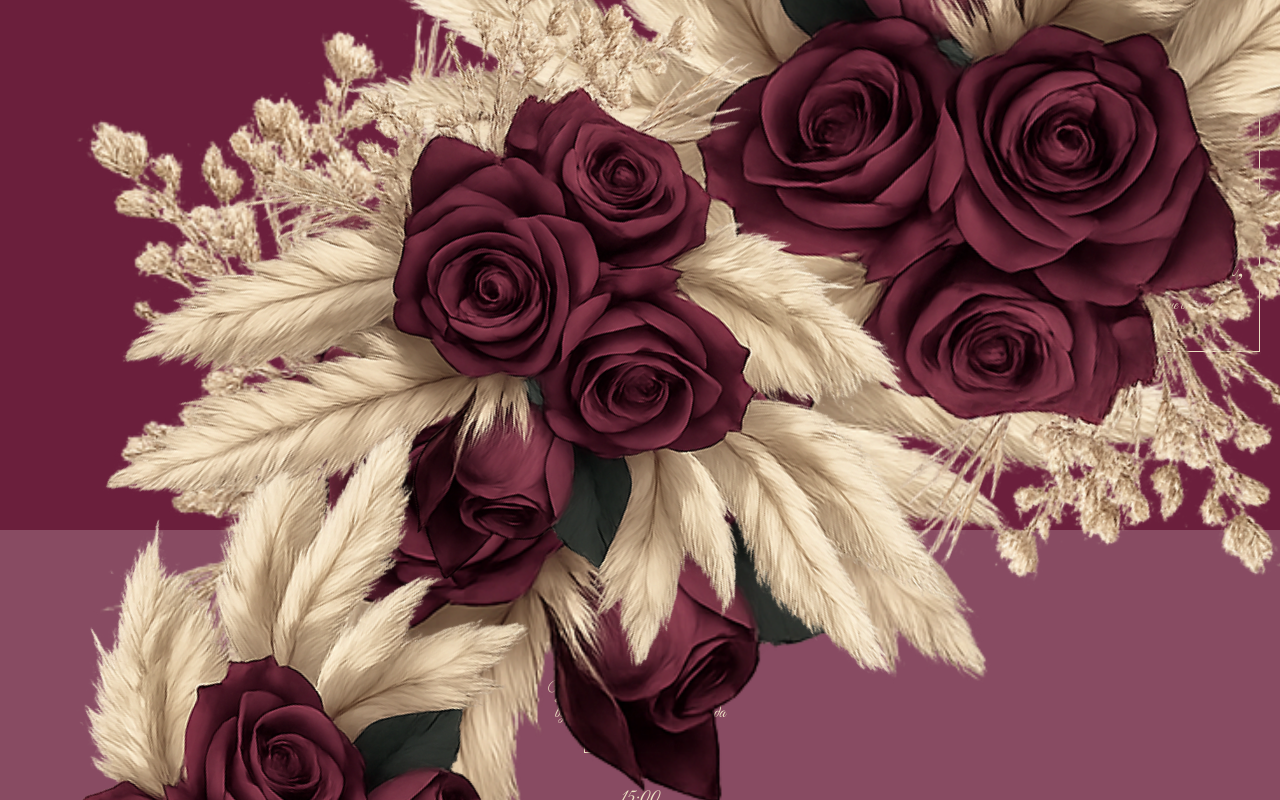
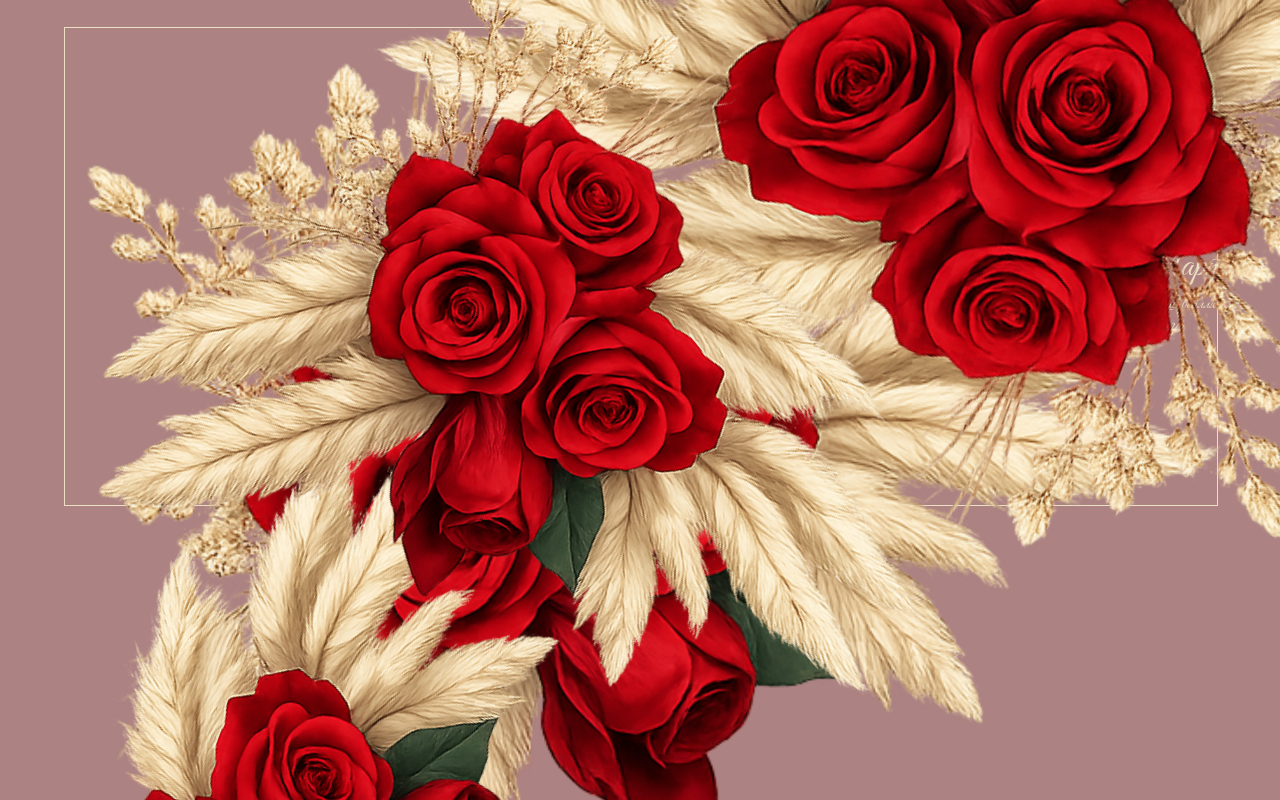
Before and after one commit to MartaMalovana/invite, a React (Create React App) app: page / in a window 1280 px wide. Shown: the top 800 px of the page. Built offline with nearby package versions, Linux system fonts and the light colour scheme.

Commit message:
design 3

```diff
--- a/public/index.html
+++ b/public/index.html
@@ -2,9 +2,10 @@
 <html lang="en">
   <head>
     <meta charset="utf-8" />
-    <link rel="icon" href="%PUBLIC_URL%/favicon.ico" />
+    <link rel="icon" href="%PUBLIC_URL%/heart.svg" />
     <meta name="viewport" content="width=device-width, initial-scale=1" />
-    <meta name="theme-color" content="#000000" />
+    <meta name="theme-color" content="#ac8282" />
+
     <meta
       name="description"
       content="Web site created using create-react-app"
@@ -24,7 +25,7 @@
       work correctly both with client-side routing and a non-root public URL.
       Learn how to configure a non-root public URL by running `npm run build`.
     -->
-    <title>React App</title>
+    <title>Wedding</title>
   </head>
   <body>
     <noscript>You need to enable JavaScript to run this app.</noscript>
--- a/src/App.css
+++ b/src/App.css
@@ -4,7 +4,8 @@
   margin: auto;
   padding-bottom: 20px;
   font-family: "DecorFont", sans-serif;
-  background-color: #884b62;
+  /* background-color: #884b62; */
+  background-color: #ac8282;
   color: #ece0c3;
   overflow: hidden;
 }
@@ -12,7 +13,16 @@
 .main-picture {
   position: relative;
   height: 530px;
-  background-color: #6b1f3c;
+  /* background-color: #6b1f3c; */
+  &::before {
+    position: absolute;
+    content: "";
+    width: 90%;
+    height: 90%;
+    top: 5%;
+    left: 5%;
+    border: 1px solid #ece0c3;
+  }
 }
 
 .picture-hidden {
@@ -78,7 +88,6 @@
   font-size: 16px;
   text-align: center;
   line-height: 1.5;
-  border: 1px solid #ece0c3;
 }
 
 .visible {
@@ -208,7 +217,7 @@
   transform: translate(-50%, -50%);
   width: 38px;
   height: 38px;
-  background:  url("./images/heart.svg") center  no-repeat ;
+  /* background:  url("./images/heart.svg") center  no-repeat ; */
 }
 
 .react-calendar__month-view__weekdays__weekday {
--- a/src/App.js
+++ b/src/App.js
@@ -1,6 +1,6 @@
 import "./App.css";
 // import { useState, useEffect } from "react";
-import orn from "./images/vine-flow.png";
+import orn from "./images/red-flow.png";
 
 function App() {
   // const [modalIsOpen, setModalIsOpen] = useState(true);
@@ -41,7 +41,7 @@ function App() {
             <div className="marta">Марта,</div>
           </div>
           запрошуємо вас на наше весілля!
-          <div>30.05.2026</div>
+          <div>30 травня 2026</div>
         </div>
 
         <img src={orn} alt="logo" className={`logo picture-visible first`} />
```
Also changed, not shown: public/heart.svg (renamed from src/images/heart.svg), src/images/red-flow.png (added).
